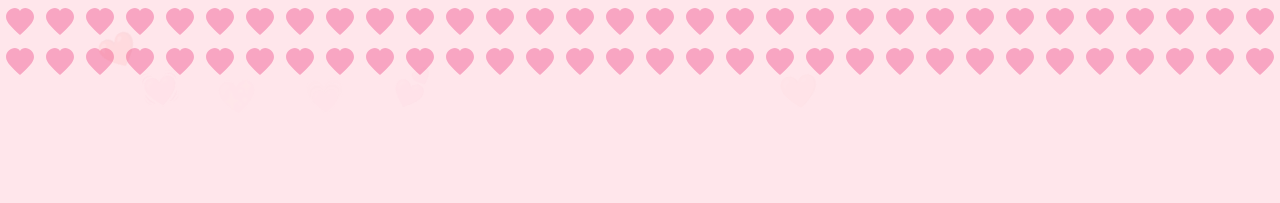
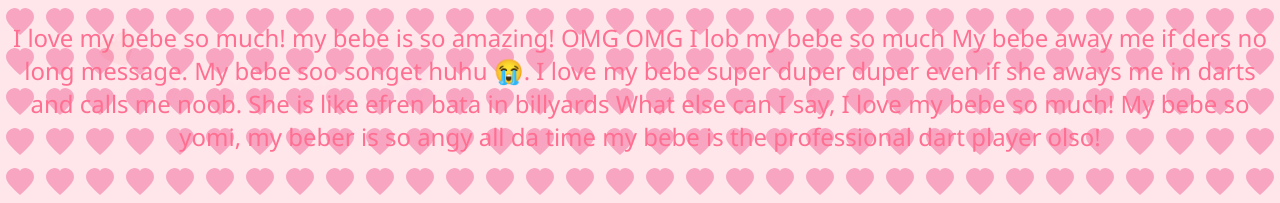
Before and after one commit to JaveB/happy-bday-bb, a plain HTML site: page suprise.html in a window 1280 px wide. Shown: the part 715-918 px from the top of the page. Before the commit the page ends 800 px from the top, so only its background shows below. Drawn offline with Linux system fonts and the light colour scheme.

Commit message:
I added paragraph

```diff
--- a/suprise.html
+++ b/suprise.html
@@ -18,6 +18,11 @@
     <img class="slide" src="./assets/6.jpg" alt="Memory 3">
 
   </div>
+  <p>I love my bebe so much! my bebe is so amazing! OMG OMG I lob my bebe so much
+    My bebe away me if ders no long message. My bebe soo songet huhu 😭. I love my bebe super duper duper
+  even if she aways me in darts and calls me noob. She is like efren bata in billyards
+  What else can I say, I love my bebe so much! My bebe so yomi, my beber is so angy all da time
+  my bebe is the professional dart player olso!    </p>
 
   <script src="./js/surprise.js"></script>
 </body>
```
